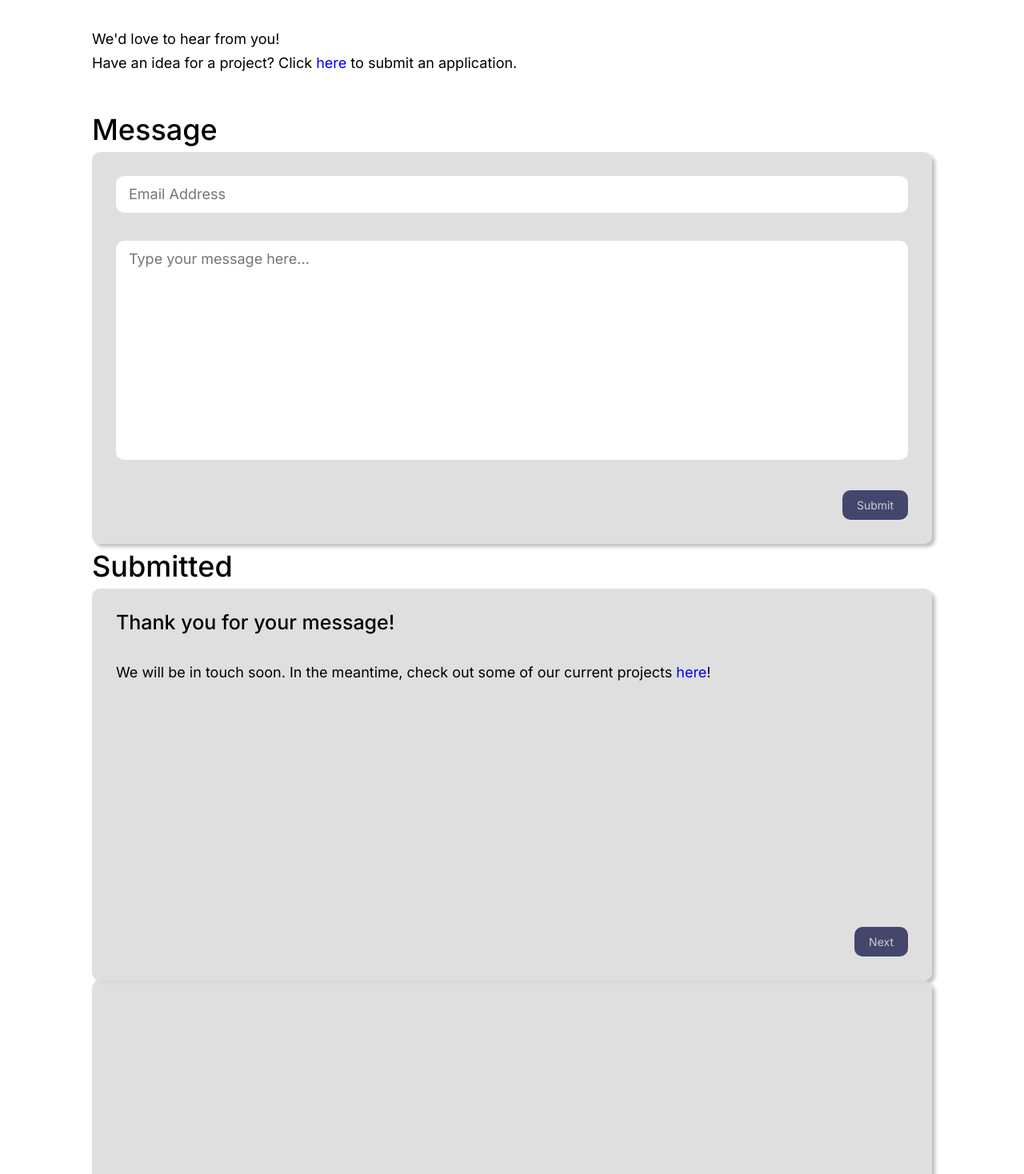
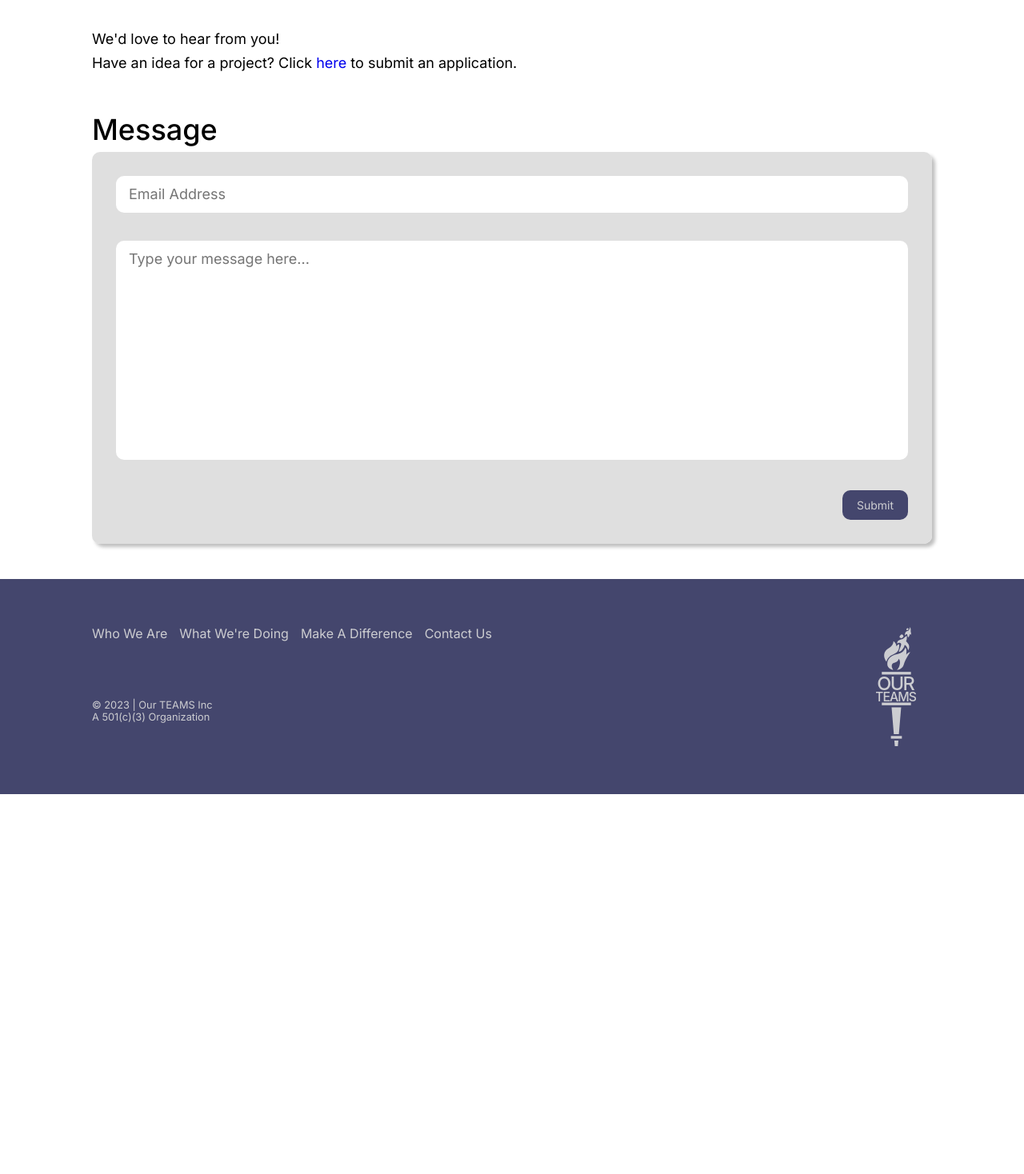
Before and after one commit to DeCKT/ourteamsinc, a React (Vite) app: page /contact-us in a window 1280 px wide. Shown: the part 282-1750 px from the top of the page at 80% size. After the commit the page ends 1275 px from the top, so only its background shows below. Built offline with nearby package versions, Linux system fonts and the light colour scheme; a web font is replaced by a local one.

Commit message:
capturing user input and sending responses

```diff
--- a/src/components/Form.jsx
+++ b/src/components/Form.jsx
@@ -1,66 +1,113 @@
-import { useState } from "react";
+import { useEffect, useState } from "react";
 import Button from "./Button";
 
 export default function Form(props) {
-  const [activePage, setActivePage] = useState(1);
+  const [activePage, setActivePage] = useState(0);
+  const [responses, setResponses] = useState({});
+
+  const subForm = () => {
+    // let fieldValues = props.fieldIds.map((id) => document.getElementById(id));
+    console.log(responses);
+    props.setForm(responses);
+  };
+
+  const prevPage = () => {
+    if (activePage > 0 && activePage <= props.pages.length) {
+      setActivePage(activePage - 1);
+    } else {
+      console.log("unexpected error going to previous page");
+    }
+  };
+
+  const nextPage = () => {
+    if (activePage >= 0 && activePage < props.pages.length) {
+      setActivePage(activePage + 1);
+    } else {
+      console.log("unexpected error going to next page");
+    }
+  };
 
   const checkInput = (input) => {
-    console.log(input);
     if (input === "First Name" || input === "Last Name") {
-      console.log(`input equals ${input}`);
       return true;
     }
     return false;
   };
 
-  const renderInputs = (input, key) => {
-    switch (input.type) {
+  const renderInputs = (field, key) => {
+    const handleInputChange = (e) => {
+      const updatedResponses = { ...responses }; // Create a copy of the responses object
+      updatedResponses[field.objKey] = e.target.value; // Update the specific key based on the 'field.objKey' variable
+      setResponses(updatedResponses); // Update the state with the new object
+    };
+    switch (field.type) {
       case "email":
         return (
           <input
             type="email"
-            placeholder={input.text}
+            placeholder={field.text}
             key={key}
-            className={checkInput(input.text) ? "half-input" : "full-input"}
+            onChange={handleInputChange}
+            className={checkInput(field.text) ? "half-input" : "full-input"}
           />
         );
       case "tel":
         return (
           <input
             type="tel"
-            placeholder={input.text}
+            placeholder={field.text}
             key={key}
-            className={checkInput(input.text) ? "half-input" : "full-input"}
+            onChange={handleInputChange}
+            className={checkInput(field.text) ? "half-input" : "full-input"}
           />
         );
       case "textarea":
-        return <textarea placeholder={input.text} key={key}></textarea>;
+        return (
+          <textarea
+            placeholder={field.text}
+            key={key}
+            onChange={handleInputChange}
+          ></textarea>
+        );
       default:
         return (
           <input
             type="text"
-            placeholder={input.text}
+            placeholder={field.text}
             key={key}
-            className={checkInput(input.text) ? "half-input" : "full-input"}
+            onChange={handleInputChange}
+            className={checkInput(field.text) ? "half-input" : "full-input"}
           />
         );
     }
   };
 
+  useEffect(() => {}, []);
+
   return (
     <div className="form-container">
       {props.pages.map((page) => {
         return (
-          <div className="form" key={props.pages.indexOf(page)}>
+          <div
+            className="form"
+            key={props.pages.indexOf(page)}
+            style={
+              props.pages.indexOf(page) == activePage
+                ? { zIndex: 1, opacity: 1 }
+                : { zIndex: -1, opacity: 0 }
+            }
+          >
             <div className="form-title-container">
               <h3>{page.pageTitle}</h3>
               {props.pages.length > 2 ? (
-                <span className="page-indicator">
-                  Step {props.pages.indexOf(page) + 1}/{props.pages.length - 1}
-                </span>
-              ) : (
-                <></>
-              )}
+                props.pages.indexOf(page) + 1 >
+                props.pages.length - 1 ? null : (
+                  <span className="page-indicator">
+                    Step {props.pages.indexOf(page) + 1}/
+                    {props.pages.length - 1}
+                  </span>
+                )
+              ) : null}
             </div>
             <div key={props.pages.indexOf(page)} className="form-page">
               {!page.fields
@@ -70,17 +117,30 @@ export default function Form(props) {
                     return renderInputs(field, key);
                   })}
               <div className="form-button-container">
+                {props.pages.indexOf(page) + 1 > 1 &&
+                props.pages.indexOf(page) + 1 < props.pages.length ? (
+                  <Button outlined func={() => prevPage()}>
+                    Previous
+                  </Button>
+                ) : null}
                 {props.pages.indexOf(page) + 1 == props.pages.length - 1 ? (
-                  <Button>Submit</Button>
-                ) : (
-                  <Button>Next</Button>
+                  <Button
+                    func={() => {
+                      nextPage();
+                      subForm();
+                    }}
+                  >
+                    Submit
+                  </Button>
+                ) : props.pages.indexOf(page) + 1 ==
+                  props.pages.length ? null : (
+                  <Button func={() => nextPage()}>Next</Button>
                 )}
               </div>
             </div>
           </div>
         );
       })}
-      <div className="form-page thanks-page">{props.children}</div>
     </div>
   );
 }
--- a/src/pages/Apply.jsx
+++ b/src/pages/Apply.jsx
@@ -1,30 +1,70 @@
 import Form from "../components/Form";
 import { Link } from "react-router-dom";
 import { useEffect } from "react";
+
+const submitMsg = () => {
+  return (
+    <>
+      <h5>Thank you for your application!</h5>
+      <p>
+        We're excited to see how we can work together to improve lives! We will
+        be reviewing your application, and will reach out soon. In the meantime,
+        consider donating to one of our existing TEAMS{" "}
+        <Link to="/make-a-difference">here</Link>!
+      </p>
+    </>
+  );
+};
 
 const applicationPages = [
   {
     pageTitle: "Personal Information",
     fields: [
-      { type: "text", text: "First Name" },
-      { type: "text", text: "Last Name" },
-      { type: "email", text: "Email Address" },
-      { type: "tel", text: "Phone Number" },
+      { type: "text", text: "First Name", id: "firstName" },
+      { type: "text", text: "Last Name", id: "lastName" },
+      { type: "email", text: "Email Address", id: "emailAddr" },
+      { type: "tel", text: "Phone Number", id: "phoneNum" },
     ],
   },
   {
     pageTitle: "Project Goals/Desired Outcomes",
-    fields: [{ type: "textarea", text: "What are you hoping to accomplish?" }],
+    fields: [
+      {
+        type: "textarea",
+        text: "What are you hoping to accomplish?",
+        id: "projGoals",
+      },
+    ],
   },
   {
     pageTitle: "How Will You Accomplish Your Goals/Outcomes?",
-    fields: [{ type: "textarea", text: "What is your plan?" }],
+    fields: [{ type: "textarea", text: "What is your plan?", id: "projPlan" }],
   },
   {
     pageTitle: "Anticipated Timeline",
-    fields: [{ type: "textarea", text: "What are your target dates?" }],
+    fields: [
+      {
+        type: "textarea",
+        text: "What are your target dates?",
+        id: "projTimeline",
+      },
+    ],
+  },
+  {
+    pageTitle: "Application Submitted",
+    message: submitMsg(),
   },
 ];
+
+const respFields = {
+  firstName: "firstName",
+  lastName: "lastName",
+  email: "emailAddr",
+  phone: "phoneNum",
+  goals: "projGoals",
+  plan: "projPlan",
+  timeline: "projTimeline",
+};
 
 function Apply() {
   useEffect(() => {
@@ -57,15 +97,7 @@ function Apply() {
           <a href="mailto:admin@ourteamsinc.org">admin@ourteamsinc.org</a>)
         </div>
       </div>
-      <Form pages={applicationPages}>
-        <h5>Thank you for your application!</h5>
-        <p>
-          We're excited to see how we can work together to improve lives! We
-          will be reviewing your application, and will reach out soon. In the
-          meantime, consider donating to one of our existing TEAMS{" "}
-          <Link to="/make-a-difference">here</Link>!
-        </p>
-      </Form>
+      <Form pages={applicationPages} resp={respFields}></Form>
     </div>
   );
 }
--- a/src/pages/Contact.jsx
+++ b/src/pages/Contact.jsx
@@ -1,6 +1,6 @@
 import { Link } from "react-router-dom";
 import Form from "../components/Form";
-import { useEffect } from "react";
+import { useEffect, useState } from "react";
 
 const confMsg = () => {
   return (
@@ -14,8 +14,6 @@ const confMsg = () => {
   );
 };
 
-console.log(confMsg);
-
 const contactPage = [
   {
     pageTitle: "Message",
@@ -23,17 +21,26 @@ const contactPage = [
       {
         type: "email",
         text: "Email Address",
+        objKey: "msgEmail",
       },
-      { type: "textarea", text: "Type your message here..." },
+      {
+        type: "textarea",
+        text: "Type your message here...",
+        objKey: "msgContent",
+      },
     ],
   },
   { pageTitle: "Submitted", message: confMsg() },
 ];
 
+const fieldIds = ["msgEmail", "msgContent"];
+
 function Contact() {
   useEffect(() => {
     window.scrollTo(0, 0);
   });
+
+  const [form, setForm] = useState({});
 
   return (
     <div className="body-content">
@@ -45,7 +52,7 @@ function Contact() {
           <Link to="/teams-application">here</Link> to submit an application.
         </p>
       </div>
-      <Form pages={contactPage}></Form>
+      <Form pages={contactPage} setForm={setForm} fieldIds={fieldIds}></Form>
     </div>
   );
 }
--- a/src/styles/main.css
+++ b/src/styles/main.css
@@ -521,12 +521,14 @@ h5 {
 
 /* forms */
 
-.thanks-page p {
-  padding-right: 45%;
+.form-description {
+  padding-right: 35%;
 }
 
-.form-description {
-  padding-right: 35%;
+.form-container {
+  position: relative;
+  height: 540px;
+  /* margin-bottom:  */
 }
 
 .form-title-container {
@@ -542,11 +544,14 @@ h5 {
   font-size: 18px;
 }
 
-/* .form {
-  height: 500px;
-  display: flex;
-  flex-direction: column;
-} */
+.form {
+  position: absolute;
+  top: 0;
+  bottom: 0;
+  left: 0;
+  right: 0;
+  transition-duration: 0.3s;
+}
 
 .form-page {
   background-color: var(--trans-white);
@@ -596,6 +601,7 @@ textarea {
   bottom: 30px;
   right: 30px;
   left: 30px;
+  gap: 10px;
 }
 
 /* footer */
```
